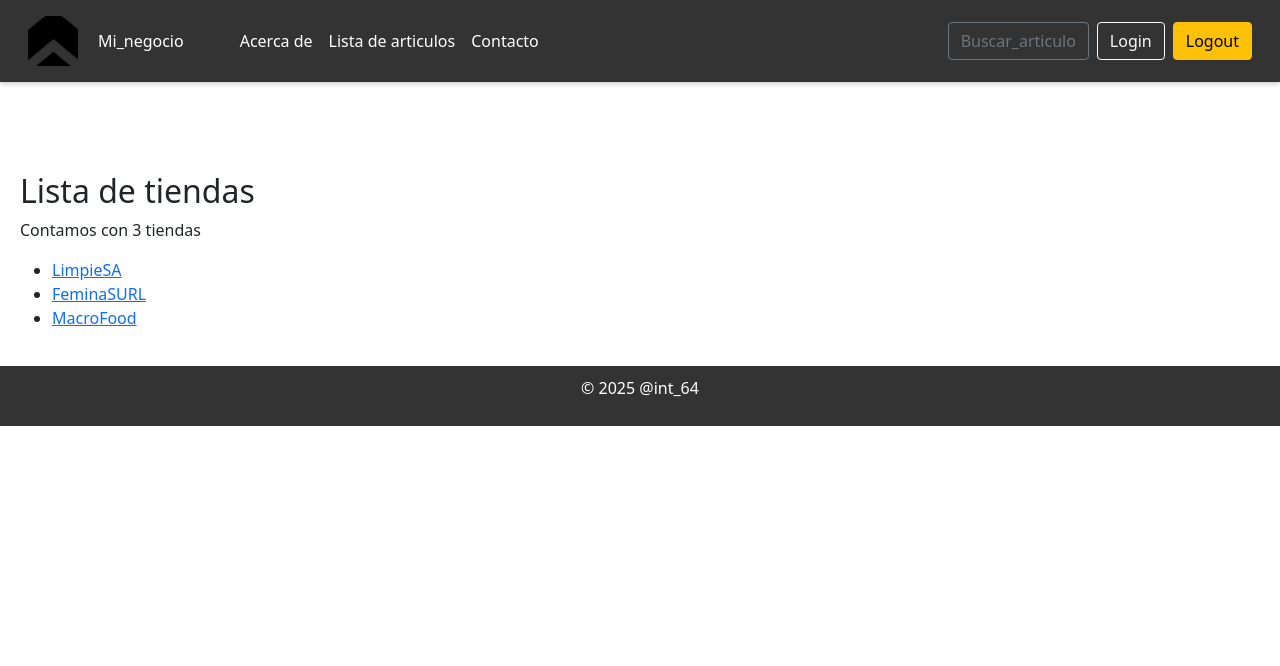
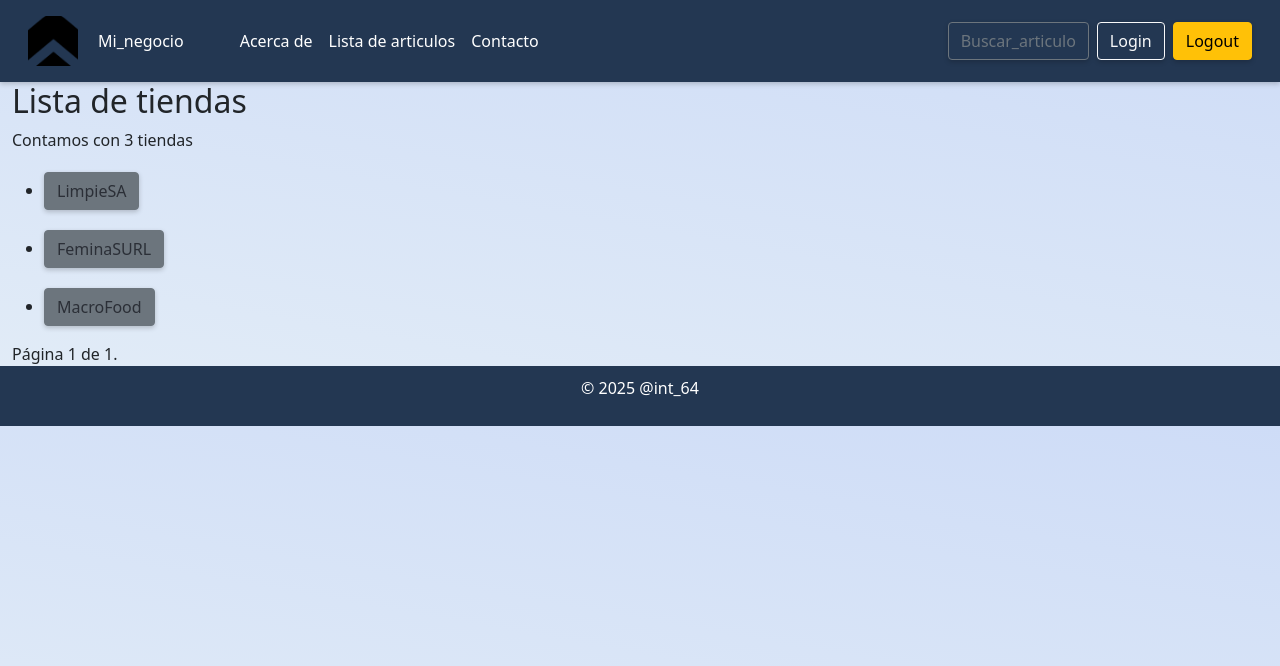
Before and after one commit to carlosr301101/Django-desoft, a Django app: page /Mi_negocio/listar_tiendas/ in a window 1280 px wide. Shown: the top 666 px of the page. Run offline with Django 5.2, Linux system fonts and the light colour scheme; data comes from the database, SQL or seed files in the repository; both versions use the stored data as it was after the commit; some libraries are stand-ins or nearby versions.

Commit message:
adding some style and paginations

```diff
--- a/django_project/Mi_negocio/static/Mi_negocio/style.css
+++ b/django_project/Mi_negocio/static/Mi_negocio/style.css
@@ -12,7 +12,7 @@ header {
     top: 0;          /* Lo coloca en la parte superior */
     left: 0;         /* Lo alinea a la izquierda */
     width: 100%;     /* Ocupa el ancho completo de la página */
-    background-color: #333; /* Color de fondo */
+    background-color: #233752; /* Color de fondo */
     color: white;    /* Color del texto */
     padding: 10px 0; /* Espaciado interno */
     z-index: 1000;   /* Asegura que el header esté por encima de otros elementos */
@@ -24,10 +24,29 @@ h1.link_tienda  a{
     text-decoration:underline;
 }
 body {
+     background: linear-gradient(190deg, #cedcf7, #e3edf7);
+   /*  background-attachment: fixed; */
     margin: 0;
+   /*  height: 100vh; */
     font-family: Arial, sans-serif;
+    color: white;
+}
+.btn{
+    box-shadow: 0 2px 5px rgba(0, 0, 0, 0.2);
+}
+.card-body{
+    border-color: transparent;
+ /*    box-shadow: 0 2px 5px rgba(0, 0, 0, 0.2); */
+
+}
+.enlace-negro {
+    color: rgba(12, 13, 21, 0.674); /* Color normal */
+    text-decoration: none; /* Quita el subrayado */
 }
 
+.enlace-negro:hover {
+    color: rgb(21, 1, 1); /* Color al pasar el mouse */
+}
 /* Header fijo
 .fixed-header {
     position: fixed;
@@ -82,6 +101,6 @@ body {
 footer {
     text-align: center;
     padding: 10px;
-    background-color: #333;
+    background-color: #233752;
     color: white;
 }
--- a/django_project/Mi_negocio/templates/Mi_negocio/agregar_articulo.html
+++ b/django_project/Mi_negocio/templates/Mi_negocio/agregar_articulo.html
@@ -1,12 +1,14 @@
 {% extends 'Mi_negocio/layout.html' %}
 
 {% block body %}
+<div class="content">
     <h2>Agregar artículo a {{ tienda.nombre }}</h2>
     <div>
     <form method="post" enctype="multipart/form-data">
         {% csrf_token %}
         {{ form.as_p }}
-        <button type="submit">Agregar artículo</button>
+        <button type="submit" class="btn btn-primary">Agregar artículo</button>
     </form>
 </div>
+</div>
 {% endblock %}
--- a/django_project/Mi_negocio/templates/Mi_negocio/layout.html
+++ b/django_project/Mi_negocio/templates/Mi_negocio/layout.html
@@ -13,7 +13,7 @@
 </head>
 <body>
 
-<header class="p-3 text-bg-dark" style="background-color: #333">
+<header class="p-3 text-bg-dark">
     <div class="container-fluid flex-wrap">
     <div class="row align-items-center">
       <div class="d-flex flex-wrap align-items-center justify-content-center justify-content-lg-start">
@@ -68,7 +68,7 @@
 
 
     <!-- Contenido principal -->
-    <div class="content">
+    <div class="container-fluid">
         {% block body %}
         {% endblock body %}
     </div>
--- a/django_project/Mi_negocio/templates/Mi_negocio/listar_tiendas.html
+++ b/django_project/Mi_negocio/templates/Mi_negocio/listar_tiendas.html
@@ -1,17 +1,41 @@
 {% extends 'Mi_negocio/layout.html' %}
 
 {% block body %}
+
     <h2>Lista de tiendas</h2>
     <p>Contamos con {{cantidad}} tiendas</p>
     <ul>
-        {% for tienda in tiendas %}
-            <li>
-                <a href="{% url 'ver_tienda' tienda_id=tienda.id %}">{{ tienda.nombre }}</a>
+
+        {% for tienda in page_obj %}
+            <li style="margin-top: 20px;">
+                <button class="btn btn-secondary">
+                <a class="enlace-negro" href="{% url 'ver_tienda' tienda_id=tienda.id %}">{{ tienda.nombre }}</a>
                 <!-- Botón para acceder a los artículos de la tienda
                 <a href="{% url 'ver_tienda' tienda_id=tienda.id %}">Ver artículos</a>
                 -->
+                </button>
 
             </li>
         {% endfor %}
     </ul>
+
+
+    <!-- Paginación -->
+    <div class="pagination">
+        <span class="step-links">
+            {% if page_obj.has_previous %}
+                <a href="?page=1">&laquo; Primera</a>
+                <a href="?page={{ page_obj.previous_page_number }}">Anterior</a>
+            {% endif %}
+
+            <span class="current">
+                Página {{ page_obj.number }} de {{ page_obj.paginator.num_pages }}.
+            </span>
+
+            {% if page_obj.has_next %}
+                <a href="?page={{ page_obj.next_page_number }}">Siguiente</a>
+                <a href="?page={{ page_obj.paginator.num_pages }}">Última &raquo;</a>
+            {% endif %}
+        </span>
+    </div>
 {% endblock %}
--- a/django_project/Mi_negocio/templates/Mi_negocio/ver_tienda.html
+++ b/django_project/Mi_negocio/templates/Mi_negocio/ver_tienda.html
@@ -2,7 +2,7 @@
 
 {% block body %}
 <div class="row">
-<div class="card h-100">
+<div class="content">
     <h2 >{{ tienda.nombre }}</h2>
     <p>Dirección: {{ tienda.direccion }}</p>
     <p> Correo: <a href="mailto:{{ tienda.correo }}?subject=Consulta tienda {{ tienda.nombre }}" >{{ tienda.correo }}</a>
@@ -19,11 +19,11 @@
         <div class="row">
         {% for articulo in page_obj %}
         <div class="col-md-4 mb-4">
-            <div class="card h-100">
+            <div >
                 <div class="card-body">
                     <h5 class="card-title">{{ articulo.titulo }}</h5>
                     <p class="card-text">{{ articulo.descripcion|truncatechars:50 }}</p>
-                    <p class="card-text text-success">${{ articulo.precio }}</p>
+                    <p class="card-text">${{ articulo.precio }}</p>
                     <img src="{{ articulo.imagen.url }}" alt="{{ articulo.titulo }}" width="200">
                    </div>
                 {% if articulo.tienda.propietario == user %}
--- a/django_project/Mi_negocio/templates/registration/login.html
+++ b/django_project/Mi_negocio/templates/registration/login.html
@@ -1,6 +1,6 @@
 {% extends "Mi_negocio/layout.html" %}
 {% block body %}
-
+<div class="content">
 <h1>Iniciar sesión</h1>
 <form method="post">
     {% csrf_token %}
@@ -8,11 +8,12 @@
 
         <div class="container mt-4">
             <div class="d-flex">
-                <button type="submit" class="btn btn-primary">Iniciar sesión</button>
+                <button type="submit" class="btn btn-primary" style="margin-right: 10px;">Iniciar sesión</button>
                 <a href="{%url 'signup' %}">
                 <button type="button" class="btn btn-secondary">Sign up</button>
                 </a>
             </div>
         </div>
 </form>
+</div>
 {% endblock body%}
--- a/django_project/Mi_negocio/templates/registration/signup.html
+++ b/django_project/Mi_negocio/templates/registration/signup.html
@@ -3,6 +3,7 @@
 {% block title %}Sign Up{% endblock %}
 
 {% block body %}
+<div class="content">
 <h2>Sign up</h2>
 
 <form method="post">
@@ -10,4 +11,5 @@
   {{ form.as_p}}
   <button type="submit" class="btn btn-primary">Sign Up</button>
 </form>
+</div>
 {% endblock body%}
--- a/django_project/Mi_negocio/urls.py
+++ b/django_project/Mi_negocio/urls.py
@@ -8,7 +8,7 @@ urlpatterns=[
     #path('login/', auth_views.LoginView.as_view(), name='login'),
     #path('logout/', auth_views.LogoutView.as_view(), name='logout'),
     path('', views.index, name='index'),
-    path('subir/', views.subir_articulo, name='subir_articulo'),
+   # path('subir/', views.subir_articulo, name='subir_articulo'),
     path('articulos/', views.lista_articulos, name='lista_articulos'),
 
     path('buscar/', views.buscar_articulos, name='buscar_articulo'),
--- a/django_project/Mi_negocio/views.py
+++ b/django_project/Mi_negocio/views.py
@@ -14,9 +14,21 @@ def index(request):
 
 def listar_tiendas(request):
     tiendas = Tienda.objects.all()
-    return render(request, 'Mi_negocio/listar_tiendas.html', {'tiendas': tiendas, 'cantidad':tiendas.count })
 
+    paginator= Paginator(tiendas,10)
+    page_number = request.GET.get('page')
+    try:
+        page_obj = paginator.get_page(page_number)
+    except PageNotAnInteger:
+        page_obj = paginator.get_page(1)
+    except EmptyPage:
+        page_obj = paginator.get_page(paginator.num_pages)
 
+    return render(request, 'Mi_negocio/listar_tiendas.html', {
+        'page_obj': page_obj,
+        'cantidad':tiendas.count })
+
+"""
 @login_required(login_url='login')
 def subir_articulo(request):
     if request.method == 'POST':
@@ -27,8 +39,10 @@ def subir_articulo(request):
     else:
         form = ArticuloForm()
     return render(request, 'Mi_negocio/subir_articulo.html', {'form': form})
+ """
 
-#@login_required(login_url='login')
+
+# @login_required(login_url='login')
 def lista_articulos(request):
 
     productos = Articulo.objects.select_related('tienda').all().order_by('tienda')
```
Also changed, not shown: django_project/Mi_negocio/templates/Mi_negocio/buscar.html (+7 -2 lines), django_project/Mi_negocio/templates/Mi_negocio/index.html (+4 -3 lines), django_project/Mi_negocio/templates/Mi_negocio/lista_articulos.html (+12 -4 lines), django_project/db.sqlite3.
